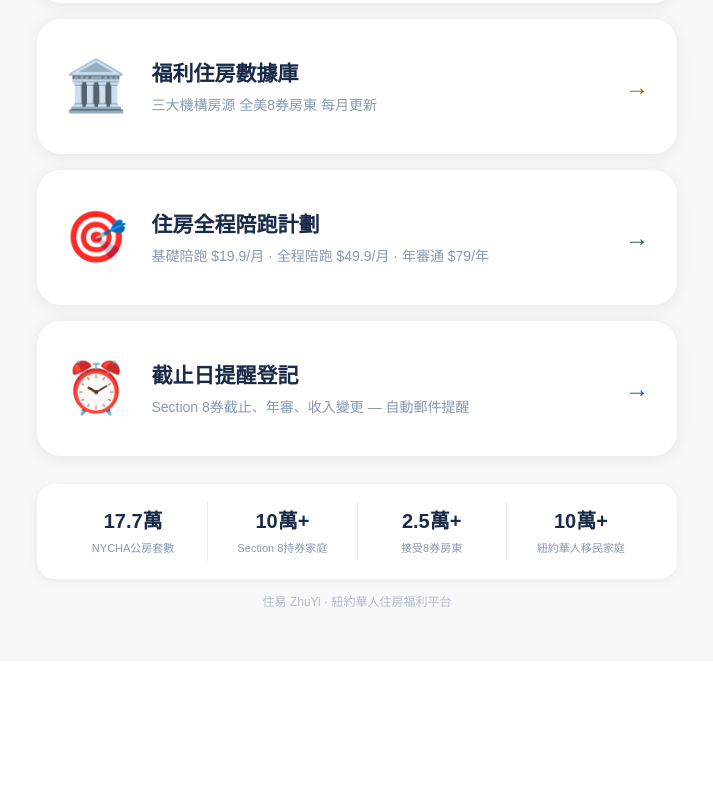
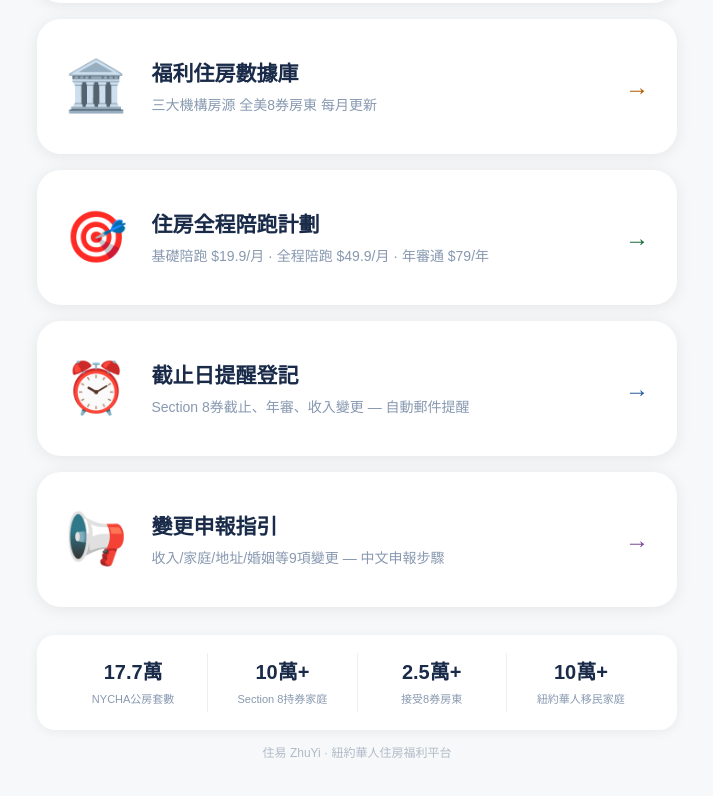
Before and after one commit to mtaiya2026jan-beep/zhuyi, a Next.js app: page / in a window 1280 px wide. Shown: the part 1026-1822 px from the top of the page, without its empty margins (283-996 px from the left). Before the commit the page ends 1687 px from the top, so only its background shows below. Built offline with nearby package versions, Linux system fonts and the light colour scheme.

Commit message:
feat: 變更申報指引頁/changes，9項變更中文步驟

```diff
--- a/src/app/page.tsx
+++ b/src/app/page.tsx
@@ -8,6 +8,7 @@ const CARDS=[
   {icon:"🏛️",title:"福利住房數據庫",sub:"三大機構房源  全美8券房東  每月更新",href:"/database",color:"#B05A00"},
   {icon:"🎯",title:"住房全程陪跑計劃",sub:"基礎陪跑 $19.9/月 · 全程陪跑 $49.9/月 · 年審通 $79/年",href:"/pricing",color:"#1A6A3A"},
   {icon:"⏰",title:"截止日提醒登記",sub:"Section 8券截止、年審、收入變更 — 自動郵件提醒",href:"/reminders",color:"#2A5A9A"},
+  {icon:"📢",title:"變更申報指引",sub:"收入/家庭/地址/婚姻等9項變更 — 中文申報步驟",href:"/changes",color:"#7A4A9A"},
 ];
 export default function Home(){
   const router=useRouter();
```
